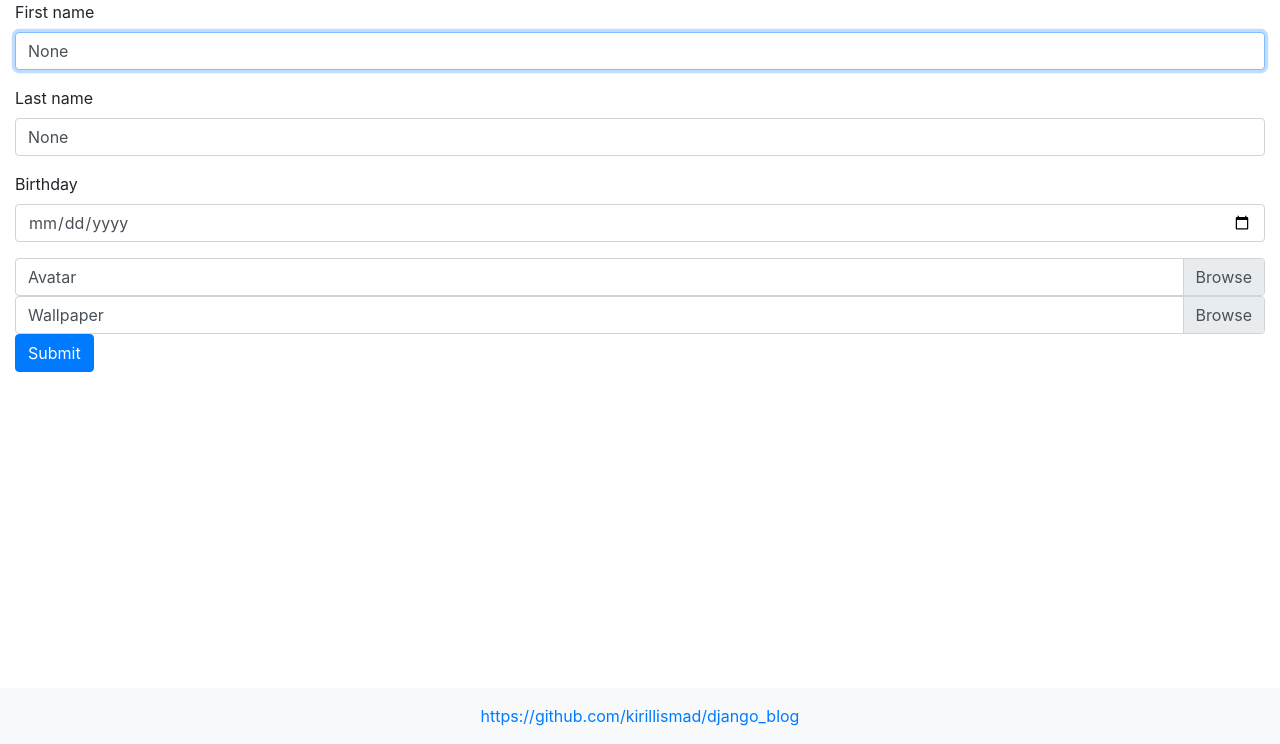
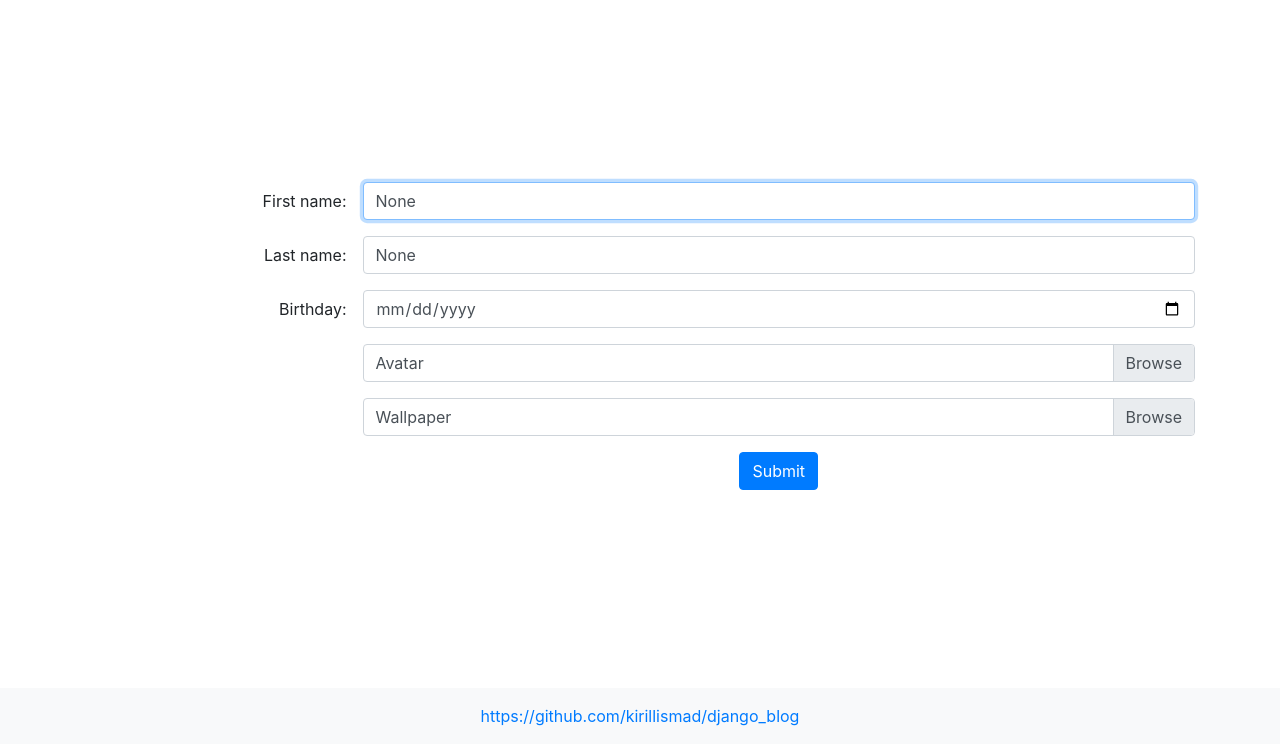
Before and after one commit to kirillismad/django_blog, a Django app: template src/main/templates/main/profile_update.html in a window 1280 px wide. Shown: the part 56-800 px from the top of the page. Run offline with Django 3.2, Linux system fonts and the light colour scheme; the template is opened without the code that fills it: values that come from a table or form of the project are taken from there, others are empty; some libraries are stand-ins or nearby versions.

Commit message:
add update page

```diff
--- a/src/main/templates/main/profile_update.html
+++ b/src/main/templates/main/profile_update.html
@@ -1,29 +1,60 @@
 {% extends 'base.html' %}
 
+{% block extra_styles %}
+    <style>
+        .error {
+            color: red;
+        }
+    </style>
+{% endblock %}
 
 {% block content %}
-    <form action="{% url 'main:profiles_update' user.pk %}" method="post">
+    <div class="wrapper d-flex align-items-center h-100">
+        <div class="container">
+            <form enctype="multipart/form-data" action="{% url 'main:profiles_update' user.pk %}" method="post">
                 {% csrf_token %}
-        <div class="form-group">
-            <label for="{{ form.first_name.id_for_label }}">First name</label>
+                <div class="form-group row no-gutters">
+                    <div class="col-sm-3 text-sm-right pr-3">
+                        <label for="{{ form.first_name.id_for_label }}" class="col-form-label">First name:</label>
+                    </div>
+                    <div class="col">
                         <input type="text" class="form-control" id="{{ form.first_name.id_for_label }}"
                                name="{{ form.first_name.name }}"
                                value="{{ form.first_name.value }}" placeholder="First name" autofocus>
+                        {% for error in form.first_name.errors %}
+                            <p class="error">{{ error|escape }}</p>
+                        {% endfor %}
                     </div>
-        <div class="form-group">
-            <label for="{{ form.last_name.id_for_label }}">Last name</label>
+                </div>
+                <div class="form-group row no-gutters">
+                    <div class="col-sm-3 text-sm-right pr-3">
+                        <label for="{{ form.last_name.id_for_label }}" class="col-form-label">Last name:</label>
+                    </div>
+                    <div class="col">
                         <input type="text" class="form-control" id="{{ form.last_name.id_for_label }}"
                                name="{{ form.last_name.name }}"
-                   value="{{ form.last_name.value }}" placeholder="Last name">
+                               value="{{ form.last_name.value }}" placeholder="Last name" autofocus>
+                        {% for error in form.last_name.errors %}
+                            <p class="error">{{ error|escape }}</p>
+                        {% endfor %}
                     </div>
-        <div class="form-group">
-            <label for="{{ form.birthday.id_for_label }}">Birthday</label>
+                </div>
+                <div class="form-group row no-gutters">
+                    <div class="col-sm-3 text-sm-right pr-3">
+                        <label for="{{ form.birthday.id_for_label }}" class="col-form-label">Birthday:</label>
+                    </div>
+                    <div class="col">
                         <input type="date" class="form-control" id="{{ form.birthday.id_for_label }}"
                                name="{{ form.birthday.name }}"
-                   value="{{ form.birthday.value|date:"Y-m-d" }}" placeholder="Birthday">
+                               value="{{ form.birthday.value|date:"Y-m-d" }}" placeholder="Birthday" autofocus>
+                        {% for error in form.birthday.errors %}
+                            <p class="error">{{ error|escape }}</p>
+                        {% endfor %}
+                    </div>
                 </div>
 
                 <div class="custom-file">
+                    <div class="col-9 offset-3">
                         <input type="file" class="custom-file-input" id="{{ form.avatar.id_for_label }}"
                                name="{{ form.avatar.name }}">
                         <label class="custom-file-label" for="{{ form.avatar.id_for_label }}">Avatar</label>
@@ -33,21 +64,24 @@
                             {% endfor %}
                         {% endif %}
                     </div>
+                </div>
 
-        <div class="custom-file">
+                <div class="custom-file mt-3">
+                    <div class="col-9 offset-3">
                         <input type="file" class="custom-file-input" id="{{ form.wallpaper.id_for_label }}"
                                name="{{ form.wallpaper.name }}">
                         <label class="custom-file-label" for="{{ form.wallpaper.id_for_label }}">Wallpaper</label>
-            {% if form.wallpaper.errors %}
                         {% for error in form.wallpaper.errors %}
                             <p class="error">{{ error|escape }}</p>
                         {% endfor %}
-            {% endif %}
                     </div>
+                </div>
+                <div class="col-9 offset-3 text-center mt-3">
                     <button type="submit" class="btn btn-primary">Submit</button>
-
-
+                </div>
             </form>
+        </div>
+    </div>
 {% endblock %}
 
 
```
Also changed, not shown: src/main/views.py (+10 -1 lines), 1 other file. Lines whose indentation alone changed are shown as unchanged.
